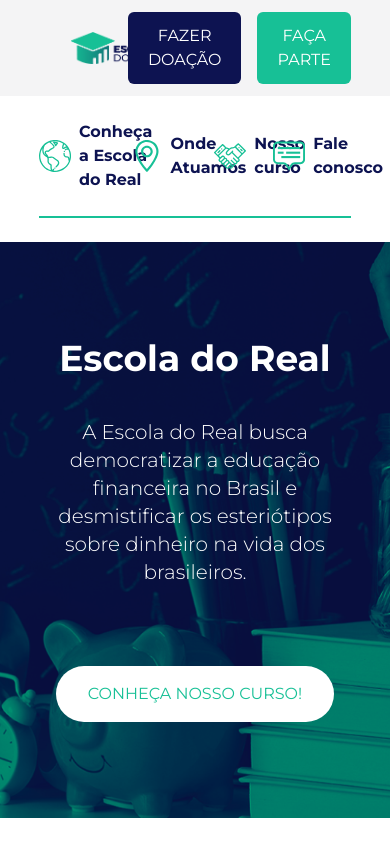
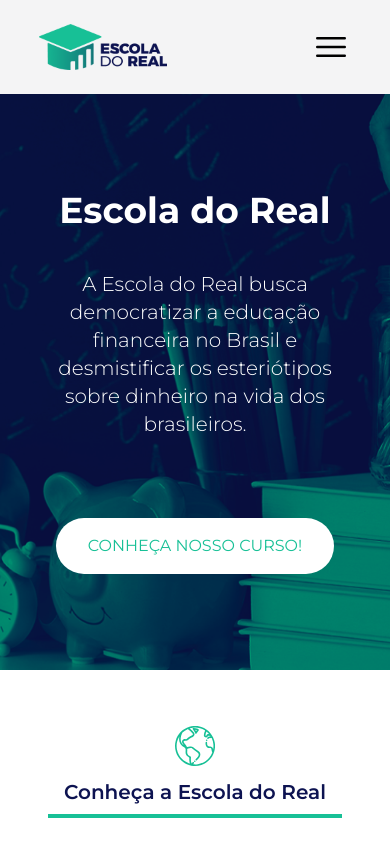
Before and after one commit to luixgabriel/Escola-do-Real, a Next.js app: page / in a window 390 px wide. Shown: the top 844 px of the page. Built offline with nearby package versions, Linux system fonts and the light colour scheme.

Commit message:
feat: Ajusta o conteúdo do header e navbar para prover responsividade

```diff
--- a/src/app/page.tsx
+++ b/src/app/page.tsx
@@ -3,13 +3,11 @@
 import Course from '@/components/homepage/Course'
 import Location from '@/components/homepage/Location'
 import Message from '@/components/homepage/Message'
-import Navbar from '@/components/homepage/Navbar'
 import Partners from '@/components/homepage/Partners'
 
 export default function Home() {
   return (
     <>
-      <Navbar />
       <Banner />
       <About />
       <Location />
--- a/src/components/homepage/Navbar/index.tsx
+++ b/src/components/general/Header/Navbar/index.tsx
@@ -30,8 +30,8 @@
 
 export default function Navbar() {
   return (
-    <nav className="custom-mx-global pb-6 text-base font-bold">
-      <ul className="flex justify-between border-b-2 border-green-500 py-6">
+    <nav className="custom-mx-global flex flex-col pb-6">
+      <ul className="flex flex-col items-center justify-center gap-6 border-b-2 border-green-500 py-6 text-base font-bold md:flex-row md:justify-between">
         {data.map((item) => (
           <li key={item.href}>
             <Link
@@ -51,6 +51,14 @@
           </li>
         ))}
       </ul>
+      <div className="mt-5 flex justify-between md:hidden">
+        <button className="rounded-md bg-blue-500 px-5 py-3 uppercase text-white hover:bg-blue-700">
+          Fazer Doação
+        </button>
+        <button className="rounded-md bg-green-500 px-5 py-3 uppercase text-white hover:bg-green-600">
+          Faça Parte
+        </button>
+      </div>
     </nav>
   )
 }
--- a/src/components/general/Header/index.tsx
+++ b/src/components/general/Header/index.tsx
@@ -1,11 +1,19 @@
+'use client'
+
+import Navbar from '@/components/general/Header/Navbar'
 import Image from 'next/image'
+import { useState } from 'react'
 
 export default function Header() {
+  const [open, setOpen] = useState<boolean>(window.innerWidth > 768)
+  const handleClick = () => setOpen((prev) => !prev)
+
   return (
-    <header className="flex items-center justify-between bg-zinc-100 px-[10%]">
+    <>
+      <header className="flex items-center justify-between bg-zinc-100 px-[10%] py-6">
         <a href="/">
           <Image
-          className="m-8"
+            className="w-32"
             src={'/logo.png'}
             width={188}
             height={68}
@@ -13,14 +21,51 @@
             priority
           />
         </a>
+        <div className="block md:hidden" onClick={handleClick}>
+          {open ? (
+            <svg
+              xmlns="http://www.w3.org/2000/svg"
+              fill="none"
+              viewBox="0 0 24 24"
+              strokeWidth={1.5}
+              stroke="currentColor"
+              className="h-10 w-10"
+            >
+              <path
+                strokeLinecap="round"
+                strokeLinejoin="round"
+                d="M6 18L18 6M6 6l12 12"
+              />
+            </svg>
+          ) : (
+            <svg
+              xmlns="http://www.w3.org/2000/svg"
+              fill="none"
+              viewBox="0 0 24 24"
+              strokeWidth={1.5}
+              stroke="currentColor"
+              className="h-10 w-10"
+            >
+              <path
+                strokeLinecap="round"
+                strokeLinejoin="round"
+                d="M3.75 6.75h16.5M3.75 12h16.5m-16.5 5.25h16.5"
+              />
+            </svg>
+          )}
+        </div>
+        <div className="hidden md:block">
           <div className="flex gap-4">
-        <button className="rounded-md bg-blue-500 px-5 py-3 uppercase text-white hover:bg-blue-700">
+            <button className="rounded-md bg-blue-500 px-5 py-3 text-sm uppercase text-white hover:bg-blue-700">
               Fazer Doação
             </button>
-        <button className="rounded-md bg-green-500 px-5 py-3 uppercase text-white hover:bg-green-600">
+            <button className="rounded-md bg-green-500 px-5 py-3 text-sm uppercase text-white hover:bg-green-600">
               Faça Parte
             </button>
           </div>
+        </div>
       </header>
+      {open && <Navbar />}
+    </>
   )
 }
```
Lines whose indentation alone changed are shown as unchanged.
